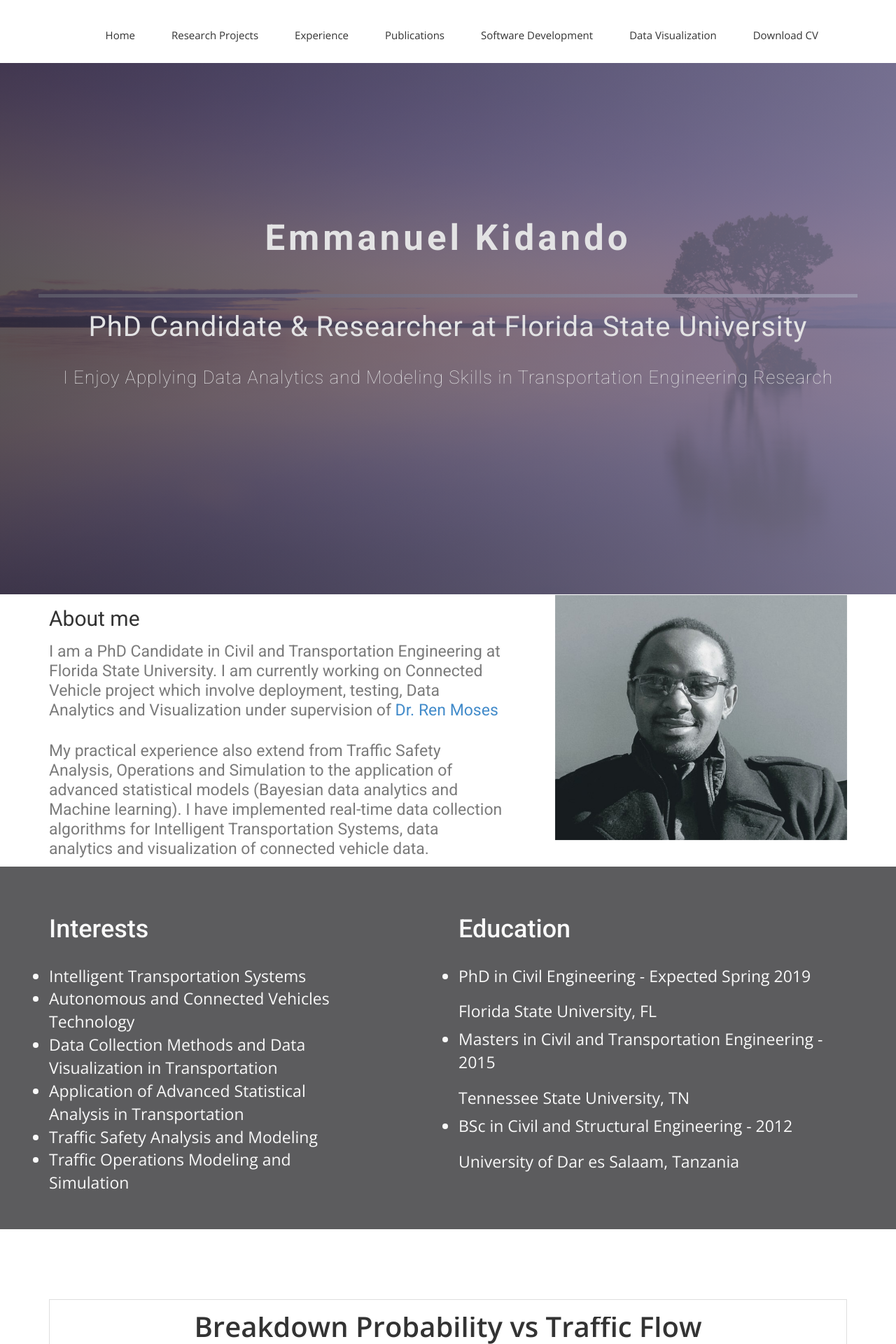
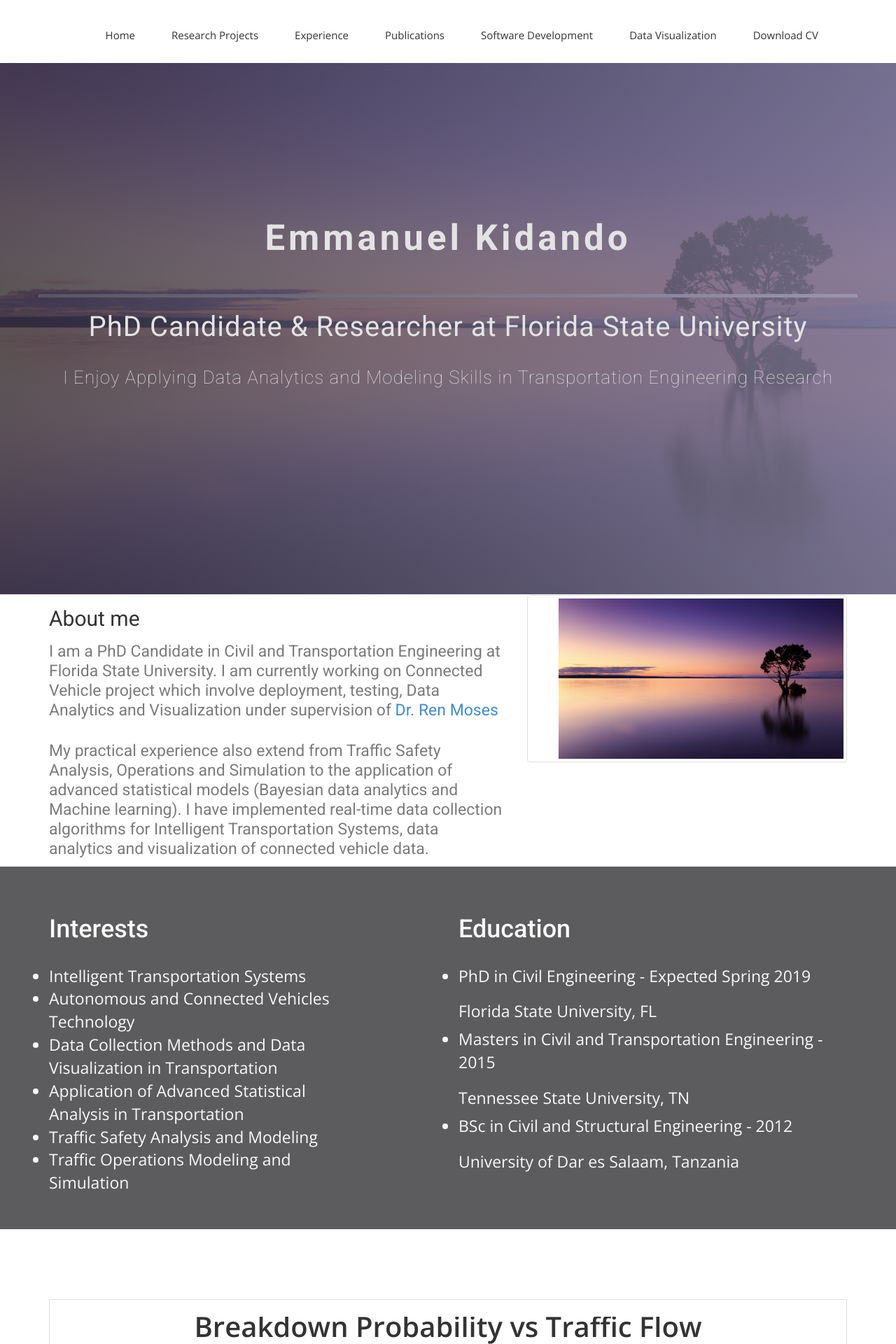
Before and after one commit to ekidando/Emma, a Jekyll site: the page built from index.html, in a window 1280 px wide. Shown: the top 1920 px of the page at 70% size. Built offline with Jekyll 4.4.1, drawn with Linux system fonts in a browser that asks for light colours; nearby versions of some CDN libraries; some web fonts are replaced.

Commit message:
Update index.html

```diff
--- a/index.html
+++ b/index.html
@@ -39,8 +39,8 @@ published: true
       </div><!-- .col-md-7 close -->
       <div class="col-md-5 col-sm-12">
         <div class="block">
-          <div class="img-rounded">
-          <img src="img/2-2.jpg">
+          <div class="img-thumbnail">
+          <img src="img/1.jpg">
           </div>
         </div>
       </div><!-- .col-md-5 close -->
```
